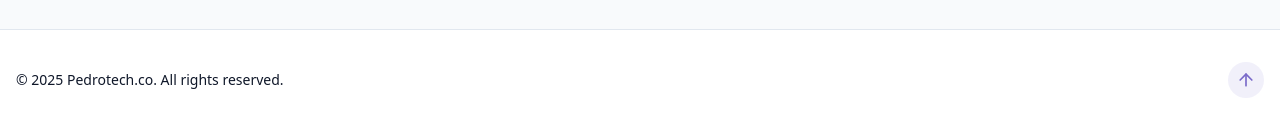
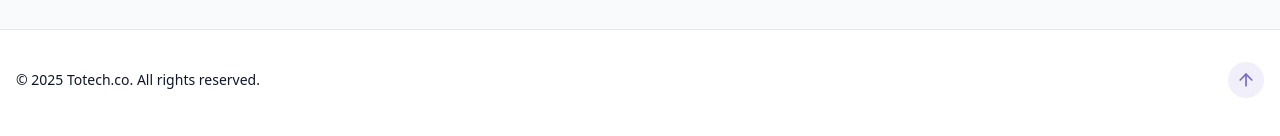
Before and after one commit to SBS-santhosh/portfolioV.2, a React (Vite) app: page / in a window 1280 px wide. Shown: the part 4035-4171 px from the top of the page. Built offline with nearby package versions, Linux system fonts and the light colour scheme.

Commit message:
just changed the copy right

```diff
--- a/src/App.jsx
+++ b/src/App.jsx
@@ -15,6 +15,11 @@ function App() {
       </BrowserRouter>
     </>
   );
+
+
+
 }
 
+
+
 export default App;
--- a/src/components/Footer.jsx
+++ b/src/components/Footer.jsx
@@ -6,7 +6,7 @@ export const Footer = () => {
       {" "}
       <p className="text-sm text-muted-foreground">
         {" "}
-        &copy; {new Date().getFullYear()} Pedrotech.co. All rights reserved.
+        &copy; {new Date().getFullYear()} Totech.co. All rights reserved.
       </p>
       <a
         href="#hero"
```
